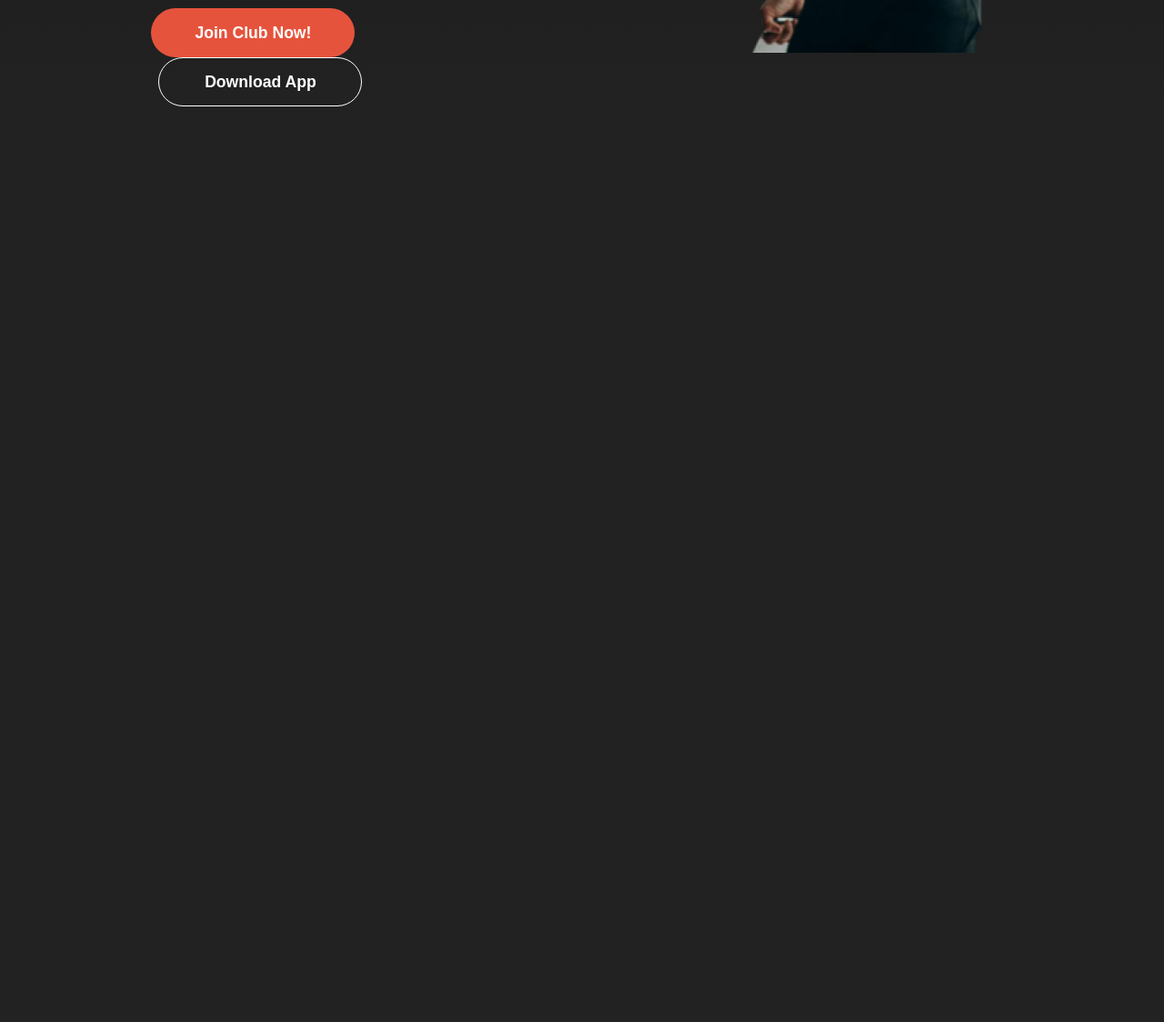
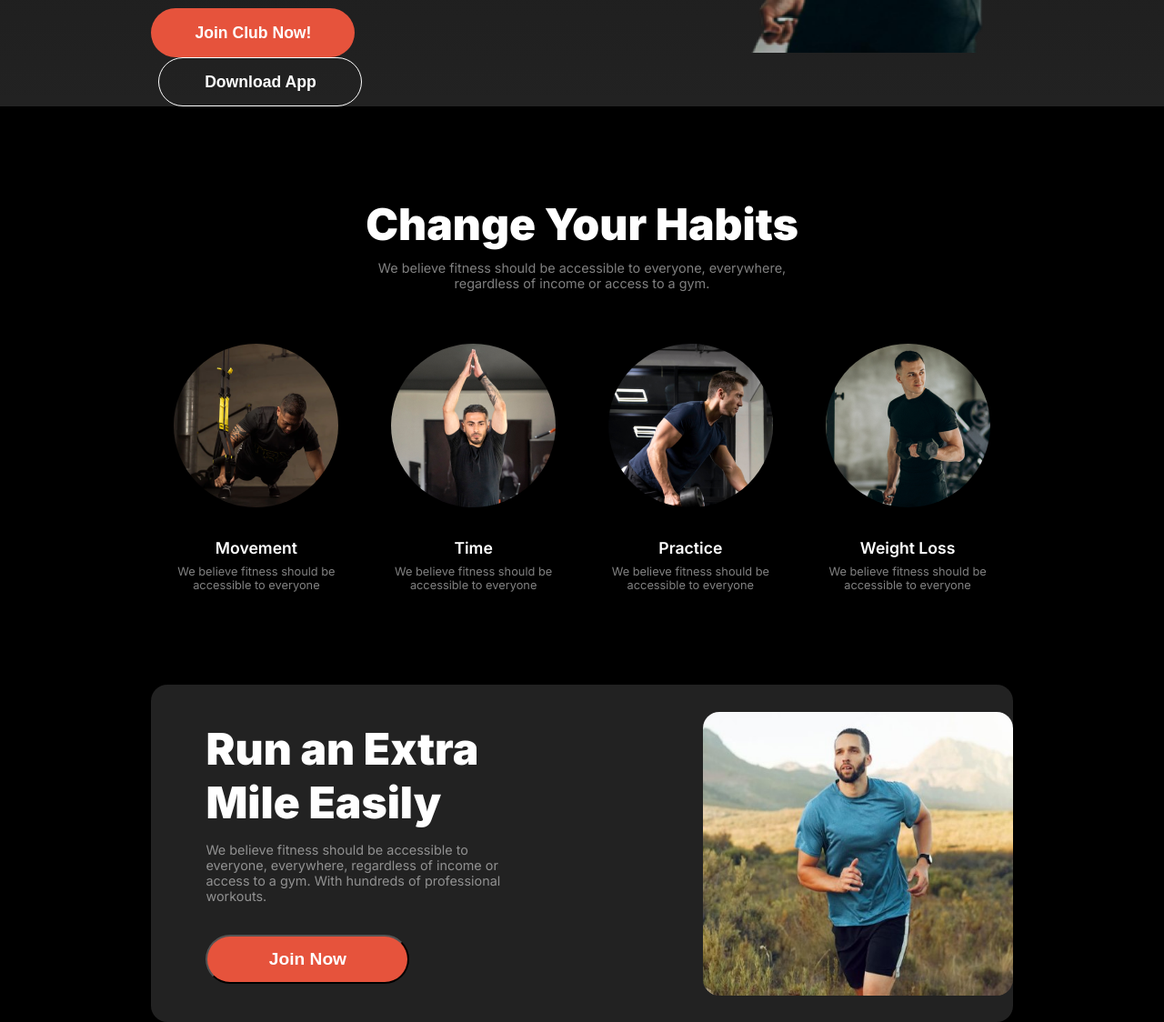
Before and after one commit to naim2592/B10-A2-Challenge, a plain HTML site: page index.html in a window 1280 px wide. Shown: the part 713-1837 px from the top of the page at 91% size. Before the commit the page ends 862 px from the top, so only its background shows below. Drawn offline with Linux system fonts and the light colour scheme.

Commit message:
section1-2 commit

```diff
--- a/index.html
+++ b/index.html
@@ -44,7 +44,44 @@
        </div>
     </header>
     <main>
+         <div class="section1">
+          <div class="section1-text">
+            <h1>Change Your Habits</h1>
+            <p>We believe fitness should be accessible to everyone, everywhere, regardless of income or access to a gym.</p>
+          </div>
+          <div class="section1-card">
+           <div class="cards">
+            <img src="images/image 3.png" alt="">
+            <h4>Movement</h4>
+            <p>We believe fitness should be accessible to everyone</p>
+           </div>
+           <div class="cards">
+            <img src="images/image 2.png" alt="">
+            <h4>Time</h4>
+            <p>We believe fitness should be accessible to everyone</p>
+           </div>
+           <div class="cards">
+            <img src="images/image 4.png" alt="">
+            <h4>Practice</h4>
+            <p>We believe fitness should be accessible to everyone</p>
+           </div>
+           <div class="cards">
+            <img src="images/image 5.png" alt="">
+            <h4>Weight Loss</h4>
+            <p>We believe fitness should be accessible to everyone</p>
+           </div>
+          </div>
+         </div>
+         <div class="section2">
+          <div class="section2-text">
+            <h1>Run an Extra <br>
+              Mile Easily</h1>
+              <p>We believe fitness should be accessible to everyone, everywhere, regardless of income or access to a gym. With hundreds of professional workouts.</p>
+              <button >Join Now</button>
 
+          </div>
+          <div class="section2-img"><img src="images/run2.jpg" alt=""></div>
+         </div>
     </main>
     <footer>
 
--- a/style/device.css
+++ b/style/device.css
@@ -80,4 +80,47 @@ height: 72.58px;
     /* border: 2px solid red; */
 
     }
+    /* section1 style */
+    .section1-card{
+        flex-direction: column;
+
+
+    }
+    .section1{
+        width: 92%;
+    }
+    .section1-text{
+        width: 100%;
+    }
+    .cards{
+        margin-bottom: 40px;
+    }
+    .cards h4{
+        margin-top: 20px;
+    }
+    /* section2 */
+    .section2{
+        flex-direction: column;
+        width: 93%;
+        height: 531px;
+    }
+    .section2-img{
+        margin-left: 0;
+        width: 287px;
+height: 170px;
+    }
+    .section2-text{
+        width: 80%;
+        margin-left: 0;
+        margin-top: 31px;
+    }
+    .section2-text h1{
+        font-size: 2rem;
+    }
+    .section2-text p{
+        font-size: 0.9rem;
+    }
+    .section2-text button{
+        width: 100%;
+    }
 }
--- a/style/fitness.css
+++ b/style/fitness.css
@@ -60,7 +60,7 @@ border-radius: 39px;
 /* banner style */
 .banner{
     width: 74%;
-    margin: 32px auto;
+    margin: 32px auto 0px auto;
     /* border: 2px solid red; */
     display: flex;
     justify-content:space-between ;
@@ -194,3 +194,122 @@ font-weight: 400;
     color: white;
     border: none;
 }
+/* section1 style */
+main{
+    background: rgb(0, 0, 0);
+}
+.section1{
+    width: 74%;
+    margin: 0 auto;
+    padding-top: 100px;
+
+}
+.section1-text{
+    width: 57%;
+
+margin: 0 auto;
+text-align: center;
+}
+.section1-text h1{
+    color: rgb(255, 255, 255);
+
+font-size: 3rem;
+font-weight: 900;
+
+}
+.section1-text p{
+    color: rgba(255, 255, 255, 0.5);
+  padding: 10px;
+font-size: 0.9rem;
+font-weight: 400;
+
+}
+.section1-card{
+    display: flex;
+    justify-content: space-between;
+    align-items: center;
+    margin-top: 48px;
+    /* border: 2px solid red; */
+}
+.cards{
+ text-align: center;
+ /* border: 2px solid rgb(170, 255, 0); */
+ height: 275px;
+}
+.cards img{
+    border-radius: 50% 50%;
+}
+.cards h4{
+    color: rgb(255, 255, 255);
+    margin-top: 30px;
+font-size: 1.1rem;
+font-weight: 600;
+
+}
+.cards p{
+    color: rgba(255, 255, 255, 0.5);
+    width: 231px;
+height: 274px;
+  margin-top: 8px;
+font-size:0.8rem;
+font-weight: 400;
+
+}
+/* section2 style */
+.section2{
+    width: 74%;
+    height: 371px;
+    margin: 0 auto;
+    display: flex;
+    /* border: 2px solid blanchedalmond; */
+    border-radius: 18px;
+    align-items: center;
+    margin-top: 100px;
+    background-color: rgb(34,34,34);
+}
+.section2-img{
+    width: 366px;
+height: 312px;
+/* border: 2px solid yellow; */
+margin-left: 220px;
+
+
+}
+.section2-img img{
+    height: 100%;
+    width: 100%;
+    border-radius: 18px;
+}
+.section2-text{
+    width: 37%;
+height: 290px;
+/* border: 2px solid red; */
+margin-left:60px;
+
+}
+.section2-text h1{
+    color: rgb(255, 255, 255);
+ margin-bottom: 14px;
+font-size: 3rem;
+font-weight: 900;
+
+}
+.section2-text p{
+    color: rgba(255, 255, 255, 0.5);
+    margin-bottom: 34px;
+font-size: 0.9rem;
+font-weight: 400;
+
+}
+.section2-text button{
+    width: 224px;
+height: 54px;
+border-radius: 42px;
+
+background: rgb(230, 83, 60);
+color: rgb(255, 255, 255);
+
+font-size: 1.2rem;
+font-weight: 600;
+
+}
```
Also changed, not shown: images/run2.jpg (added).
